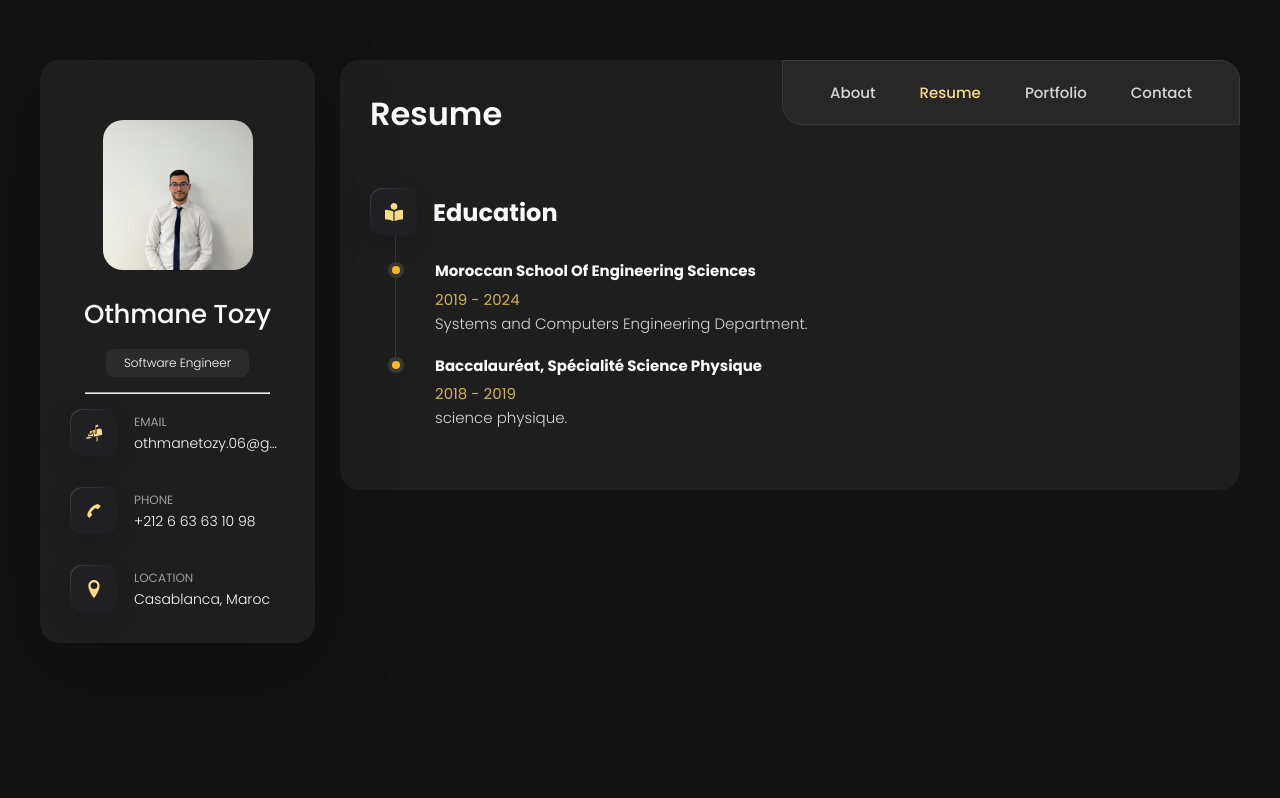
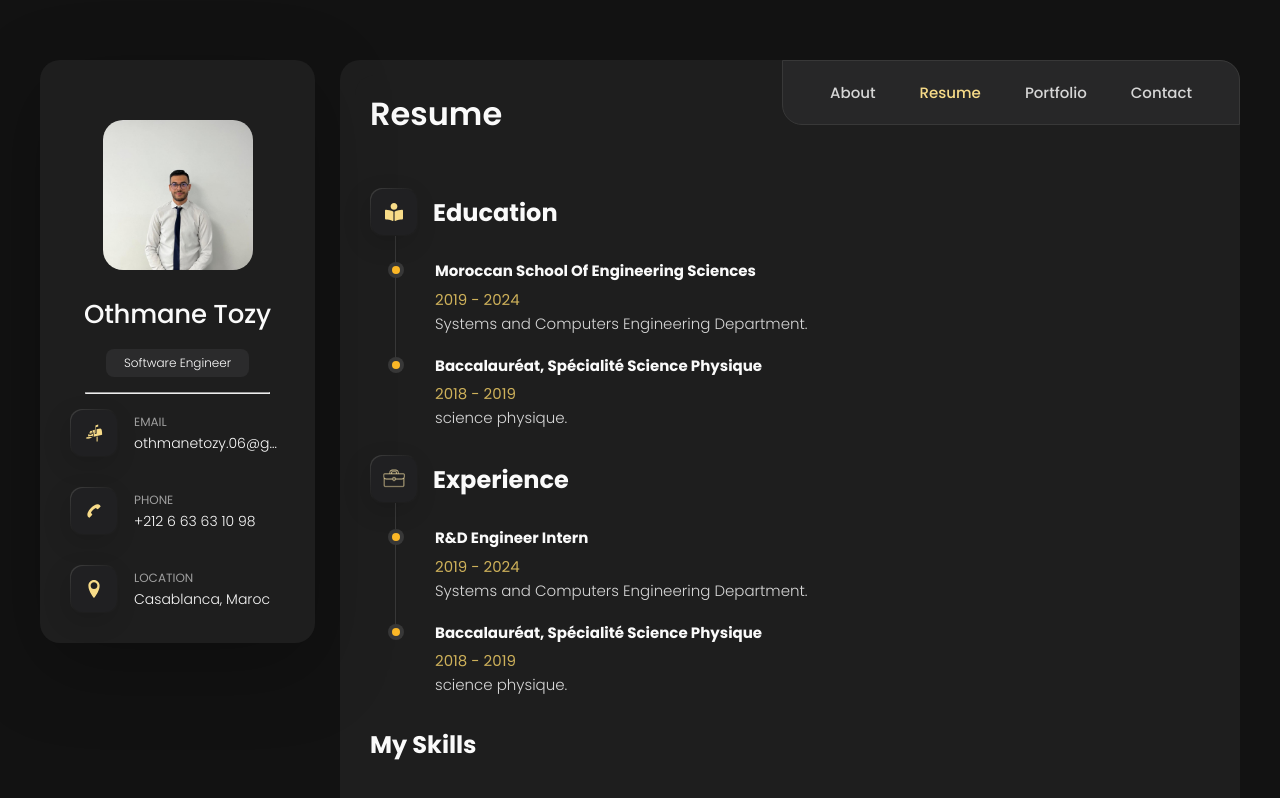
Before and after one commit to othmanetozy/build-portfolio-othmanetozy, a React (Vite) app: page /resume in a window 1280 px wide. Shown: the top 798 px of the page. Built offline with nearby package versions, Linux system fonts and the light colour scheme.

Commit message:
new section experience

```diff
--- a/src/page/Resume/Resume.jsx
+++ b/src/page/Resume/Resume.jsx
@@ -27,6 +27,32 @@ const Resume = () => {
           description="science physique."
           />
         </ol>
+        <br />
+        <div className='title-wrapper'>
+          <div className='icon-box'>
+          <img src="/image/briefcase.png" alt="" width="24" />
+          </div>
+          <h3 className='h3'>Experience</h3>
+        </div>
+        <ol className='timeline-list'>
+          <Timeline
+          title="R&D Engineer intern"
+          date="2019 - 2024"
+          description="Systems and Computers Engineering Department."
+          />
+          <Timeline
+          title=" baccalauréat, spécialité science physique"
+          date="2018 - 2019"
+          description="science physique."
+          />
+        </ol>
+      </div>
+
+
+      <div className='skill'>
+          <h3 className='h3 skills-title'>My Skills</h3>
+          <ul className='skills-list content'>
+          </ul>
       </div>
     </section>
   )
```
Also changed, not shown: public/image/briefcase.png (added).
